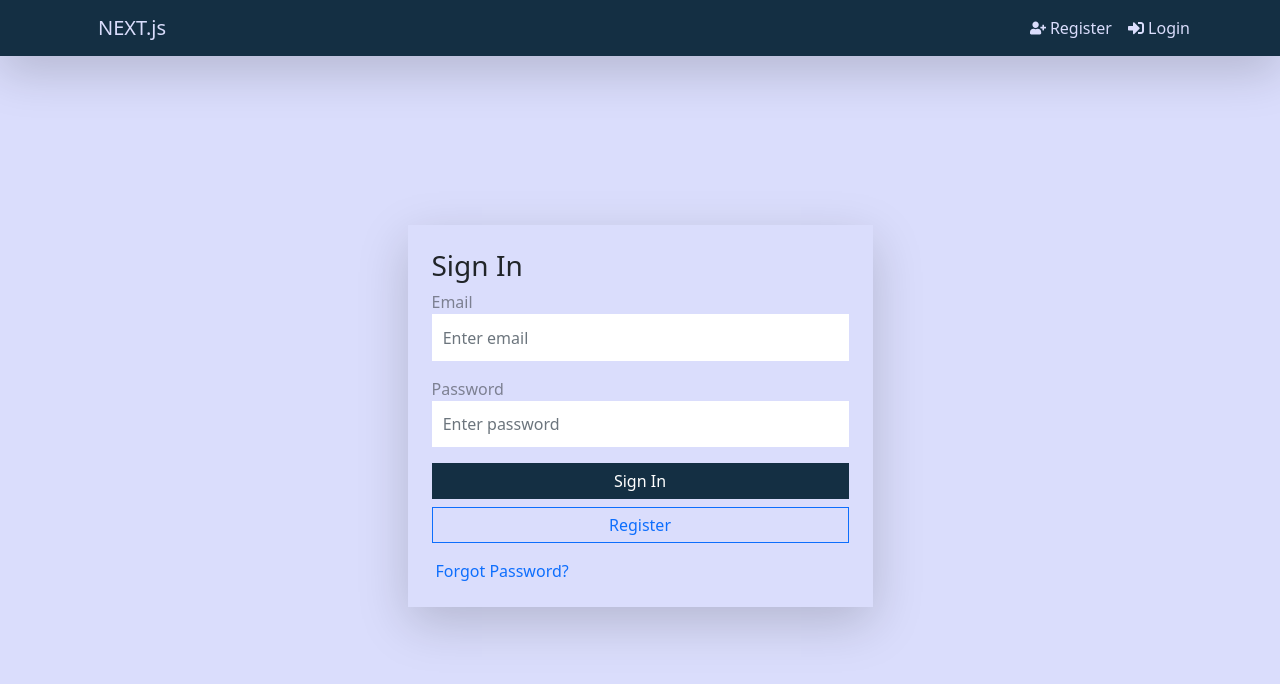
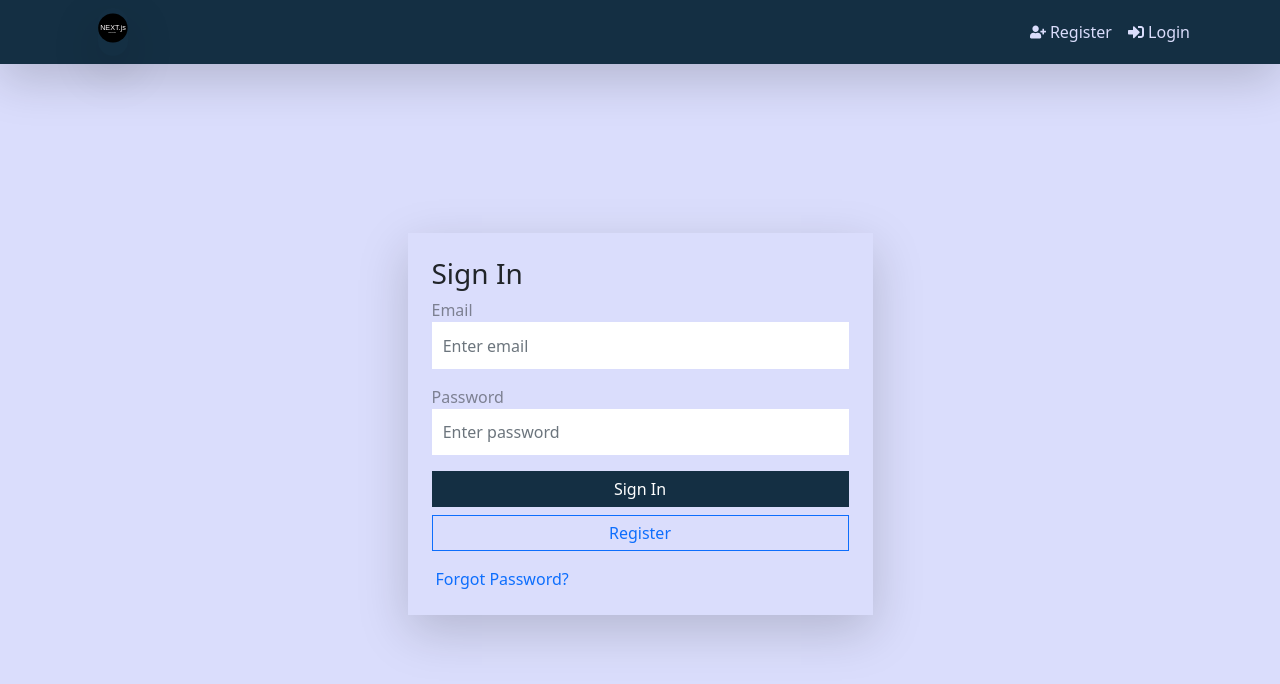
Before and after one commit to ahmedibra28/NEXTjs-boilerplate, a Next.js app: page /login in a window 1280 px wide. Shown: the top 684 px of the page. Built offline with nearby package versions, Linux system fonts and the light colour scheme.

Commit message:
adding favicon

```diff
--- a/components/Navigation.js
+++ b/components/Navigation.js
@@ -1,4 +1,5 @@
 import Link from 'next/link'
+import Image from 'next/image'
 import dynamic from 'next/dynamic'
 import {
   FaCog,
@@ -165,7 +166,9 @@ const Navigation = () => {
         </span>
 
         <Link href='/'>
-          <a className='navbar-brand'>NEXT.js</a>
+          <a className='navbar-brand shadow-lg rounded-pill fw-bold'>
+            <Image src='/logo.svg' width='30' height='30' alt='logo' />
+          </a>
         </Link>
 
         <button
--- a/pages/_document.js
+++ b/pages/_document.js
@@ -9,7 +9,9 @@ class MyDocument extends Document {
   render() {
     return (
       <Html>
-        <Head />
+        <Head>
+          <link rel='shortcut icon' href='logo.svg' />
+        </Head>
         <body>
           <Main />
           <NextScript />
```
Also changed, not shown: public/logo.svg (added).
